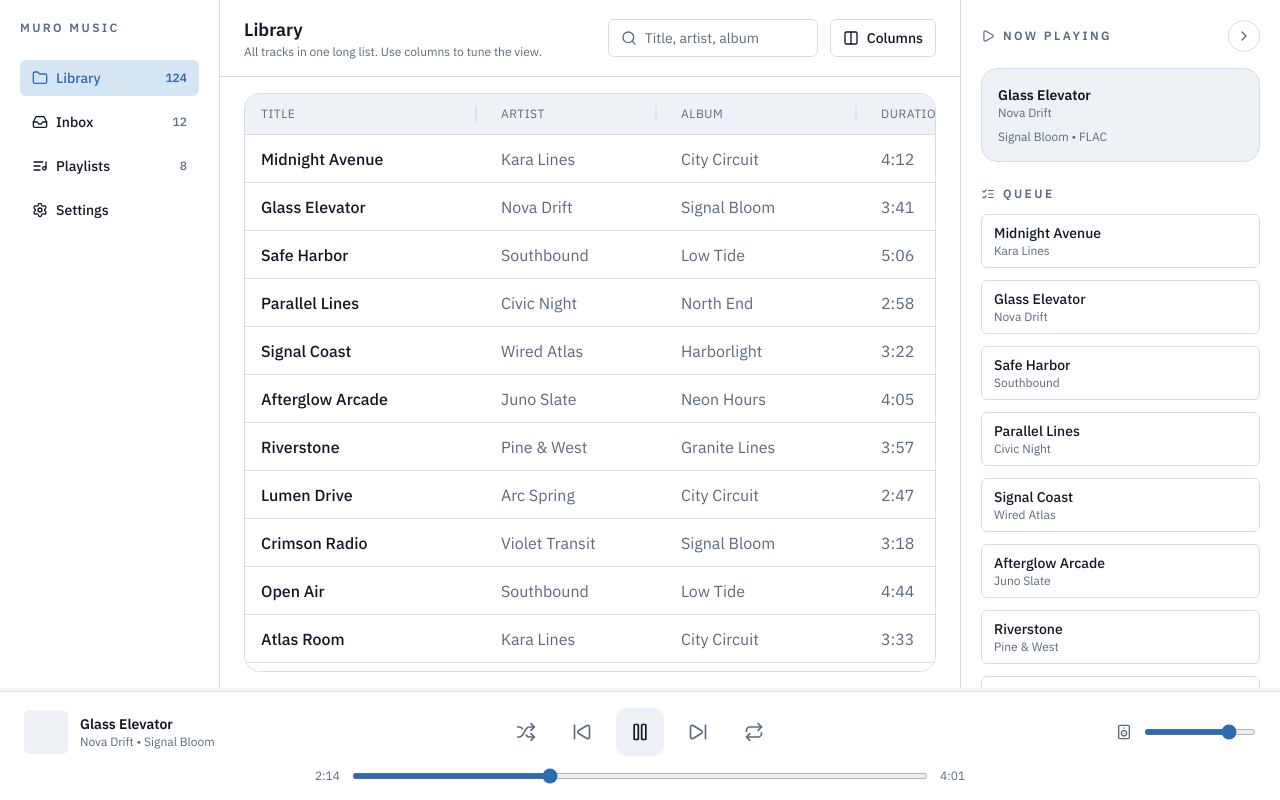
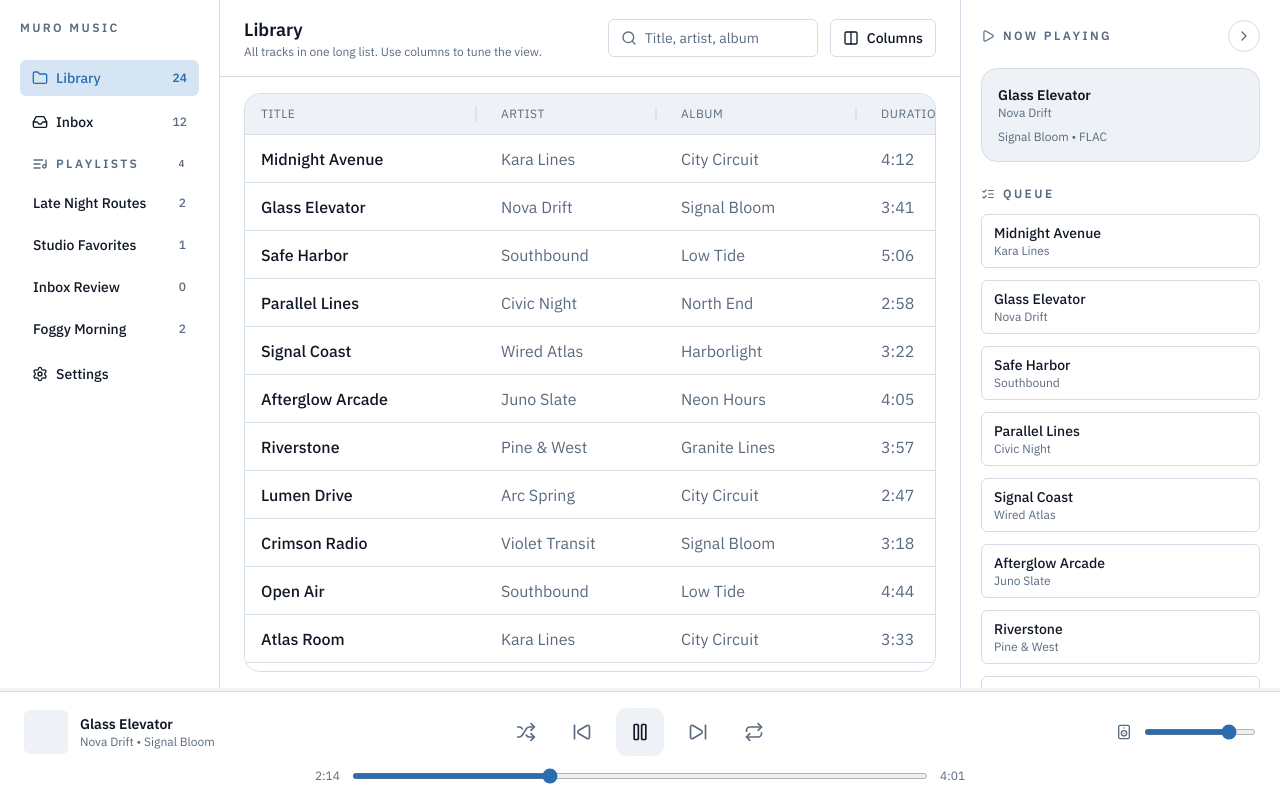
Before and after one commit to t-MURO/muro-music, a React (Vite) app: page / in a window 1280 px wide. Built offline with nearby package versions, Linux system fonts and the light colour scheme; the HTML template or start-up script is replaced by a standard one.

Commit message:
adds drag and drop of titles to playlist

```diff
--- a/src/App.tsx
+++ b/src/App.tsx
@@ -1,46 +1,33 @@
 import {
+  ChevronDown,
   ChevronLeft,
   ChevronRight,
-  ChevronDown,
   Columns2,
-  ListChecks,
   Folder,
   Inbox,
+  ListChecks,
   ListMusic,
   ListPlus,
+  Pause,
   Pencil,
   Play,
-  Pause,
+  Repeat,
+  Repeat1,
   Search,
   Settings,
   Shuffle,
-  Repeat,
-  Repeat1,
   SkipBack,
   SkipForward,
   Speaker,
   Trash2,
 } from "lucide-react";
-import { invoke } from "@tauri-apps/api/core";
-import { useVirtualizer, type VirtualItem } from "@tanstack/react-virtual";
-import { listen, type UnlistenFn } from "@tauri-apps/api/event";
-import { getCurrentWindow } from "@tauri-apps/api/window";
-import { createPortal } from "react-dom";
-import {
-  type DragEvent as ReactDragEvent,
-  useEffect,
-  useMemo,
-  useRef,
-  useState,
-} from "react";
-import {
-  type Locale,
-  type MessageKey,
-  isLocale,
-  localeOptions,
-  setLocale as setI18nLocale,
-  t,
-} from "./i18n";
+import {invoke} from "@tauri-apps/api/core";
+import {useVirtualizer, type VirtualItem} from "@tanstack/react-virtual";
+import {listen, type UnlistenFn} from "@tauri-apps/api/event";
+import {getCurrentWindow} from "@tauri-apps/api/window";
+import {createPortal} from "react-dom";
+import {type DragEvent as ReactDragEvent, useEffect, useMemo, useRef, useState,} from "react";
+import {isLocale, type Locale, localeOptions, type MessageKey, setLocale as setI18nLocale, t,} from "./i18n";
 
 const themes = [
   { id: "light", label: "Light" },
@@ -351,6 +338,29 @@ function App() {
   const [menuSelection, setMenuSelection] = useState<string[]>([]);
   const displayedTracks = isInbox ? tracks.slice(0, 4) : tracks;
   const [activeIndex, setActiveIndex] = useState<number | null>(null);
+  const [playlists, setPlaylists] = useState(() => [
+    { id: "p-01", name: "Late Night Routes", trackIds: ["t1", "t4"] },
+    { id: "p-02", name: "Studio Favorites", trackIds: ["t2"] },
+    { id: "p-03", name: "Inbox Review", trackIds: [] },
+    { id: "p-04", name: "Foggy Morning", trackIds: ["t3", "t6"] },
+  ]);
+  const [draggingPlaylistId, setDraggingPlaylistId] = useState<string | null>(
+    null
+  );
+  const [isInternalDrag, setIsInternalDrag] = useState(false);
+  const isInternalDragRef = useRef(false);
+  const suppressOverlayUntilRef = useRef(0);
+  const dragPayloadRef = useRef<string[]>([]);
+  const dragStartRef = useRef<{ x: number; y: number } | null>(null);
+  const dragCandidateRef = useRef<string[]>([]);
+  const [dragIndicator, setDragIndicator] = useState<
+    | {
+        x: number;
+        y: number;
+        count: number;
+      }
+    | null
+  >(null);
   const [sidebarWidth, setSidebarWidth] = useState(() => {
     if (typeof window === "undefined") {
       return 220;
@@ -541,6 +551,27 @@ function App() {
 
   const clampIndex = (index: number) =>
     Math.max(0, Math.min(displayedTracks.length - 1, index));
+  const isImportDragAllowed = () =>
+    !isInternalDragRef.current &&
+    Date.now() >= suppressOverlayUntilRef.current;
+
+  const handlePlaylistDrop = (playlistId: string, payload?: string[]) => {
+    const incoming = payload?.length ? payload : dragPayloadRef.current;
+    if (incoming.length === 0) {
+      return;
+    }
+
+    setPlaylists((current) =>
+      current.map((playlist) =>
+        playlist.id === playlistId
+          ? {
+              ...playlist,
+              trackIds: Array.from(new Set([...playlist.trackIds, ...incoming])),
+            }
+          : playlist
+      )
+    );
+  };
 
   useEffect(() => {
     if (activeIndex === null || displayedTracks.length === 0) {
@@ -683,12 +714,21 @@ function App() {
 
   useEffect(() => {
     const handleDragEnter = () => {
+      if (!isImportDragAllowed()) {
+        return;
+      }
       setIsDragging(true);
     };
     const handleDragLeave = () => {
+      if (!isImportDragAllowed()) {
+        return;
+      }
       setIsDragging(false);
     };
     const handleDragOver = (event: DragEvent) => {
+      if (!isImportDragAllowed()) {
+        return;
+      }
       event.preventDefault();
       setIsDragging(true);
     };
@@ -772,6 +812,93 @@ function App() {
 
     detailWidthRef.current = detailWidth;
   }, [detailCollapsed, detailWidth]);
+
+  useEffect(() => {
+    isInternalDragRef.current = isInternalDrag;
+  }, [isInternalDrag]);
+
+  useEffect(() => {
+    if (!isInternalDrag) {
+      document.body.style.userSelect = "";
+      return;
+    }
+
+    document.body.style.userSelect = "none";
+    return () => {
+      document.body.style.userSelect = "";
+    };
+  }, [isInternalDrag]);
+
+  useEffect(() => {
+    const handleMouseMove = (event: MouseEvent) => {
+      if (!dragStartRef.current) {
+        return;
+      }
+
+      const distance = Math.hypot(
+        event.clientX - dragStartRef.current.x,
+        event.clientY - dragStartRef.current.y
+      );
+
+      if (!isInternalDragRef.current && distance > 4) {
+        dragPayloadRef.current = dragCandidateRef.current;
+        setIsInternalDrag(true);
+        suppressOverlayUntilRef.current = Date.now() + 300;
+        setDragIndicator({
+          x: event.clientX,
+          y: event.clientY,
+          count: dragCandidateRef.current.length,
+        });
+      }
+
+      if (isInternalDragRef.current) {
+        setDragIndicator((current) =>
+          current
+            ? { ...current, x: event.clientX, y: event.clientY }
+            : {
+                x: event.clientX,
+                y: event.clientY,
+                count: dragPayloadRef.current.length,
+              }
+        );
+        const target = document
+          .elementFromPoint(event.clientX, event.clientY)
+          ?.closest?.("[data-playlist-target]") as HTMLElement | null;
+        setDraggingPlaylistId(
+          target ? target.getAttribute("data-playlist-target") : null
+        );
+      }
+    };
+
+    const handleMouseUp = (event: MouseEvent) => {
+      if (isInternalDragRef.current) {
+        const target = document
+          .elementFromPoint(event.clientX, event.clientY)
+          ?.closest?.("[data-playlist-target]") as HTMLElement | null;
+        const playlistId = target?.getAttribute("data-playlist-target") ?? "";
+        if (playlistId) {
+          handlePlaylistDrop(playlistId, dragPayloadRef.current);
+        }
+      }
+
+      dragStartRef.current = null;
+      dragCandidateRef.current = [];
+      dragPayloadRef.current = [];
+      setDragIndicator(null);
+      setDraggingPlaylistId(null);
+      setIsInternalDrag(false);
+      setIsDragging(false);
+      dragCounter.current = 0;
+    };
+
+    window.addEventListener("mousemove", handleMouseMove);
+    window.addEventListener("mouseup", handleMouseUp);
+    return () => {
+      window.removeEventListener("mousemove", handleMouseMove);
+      window.removeEventListener("mouseup", handleMouseUp);
+    };
+  }, []);
+
 
   useEffect(() => {
     let unlistenDrop: UnlistenFn | null = null;
@@ -798,15 +925,21 @@ function App() {
         const inferredType = rawType || (inferredPaths.length ? "drop" : "hover");
 
         if (["hover", "enter", "over", "dragover"].includes(inferredType)) {
+          if (isImportDragAllowed()) {
             setIsDragging(true);
+          }
           return;
         }
         if (["cancel", "leave", "dragleave"].includes(inferredType)) {
+          if (isImportDragAllowed()) {
             setIsDragging(false);
+          }
           return;
         }
         if (inferredType === "drop") {
+          if (isImportDragAllowed()) {
             setIsDragging(false);
+          }
           if (inferredPaths.length) {
             void handleImportPaths(inferredPaths);
           }
@@ -823,17 +956,23 @@ function App() {
         }
 
         unlistenDrop = await listen<unknown>("tauri://file-drop", (event) => {
+          if (isImportDragAllowed()) {
             setIsDragging(false);
+          }
           const paths = extractPaths(event.payload);
           if (paths.length) {
             void handleImportPaths(paths);
           }
         });
         unlistenHover = await listen("tauri://file-drop-hover", () => {
+          if (isImportDragAllowed()) {
             setIsDragging(true);
+          }
         });
         unlistenCancel = await listen("tauri://file-drop-cancelled", () => {
+          if (isImportDragAllowed()) {
             setIsDragging(false);
+          }
         });
       } catch (error) {
         console.error("Drag diagnostics: listener failed", error);
@@ -884,22 +1023,31 @@ function App() {
       onDragEnter={(event) => {
         event.preventDefault();
         dragCounter.current += 1;
+        if (isImportDragAllowed()) {
           setIsDragging(true);
+        }
       }}
       onDragLeave={(event) => {
         event.preventDefault();
         dragCounter.current = Math.max(0, dragCounter.current - 1);
         if (dragCounter.current === 0) {
+          if (isImportDragAllowed()) {
             setIsDragging(false);
           }
+        }
       }}
       onDragOver={(event) => {
-        event.preventDefault();
+        if (isImportDragAllowed()) {
+          event.preventDefault();
+        }
       }}
       onDrop={async (event) => {
         event.preventDefault();
         dragCounter.current = 0;
+        if (isImportDragAllowed()) {
           setIsDragging(false);
+        }
+        setIsInternalDrag(false);
         await handleDropImport(event);
       }}
     >
@@ -907,6 +1055,16 @@ function App() {
         <div className="pointer-events-none fixed inset-0 z-20 flex items-center justify-center bg-[rgba(15,23,42,0.35)]">
           <div className="rounded-[var(--radius-lg)] border border-[var(--accent)] bg-[var(--panel-bg)] px-6 py-4 text-sm font-semibold text-[var(--accent)] shadow-[var(--shadow-lg)]">
             Drop folders or audio files to import.
+          </div>
+        </div>
+      )}
+      {dragIndicator && isInternalDrag && (
+        <div
+          className="pointer-events-none fixed z-40"
+          style={{ left: dragIndicator.x + 16, top: dragIndicator.y + 12 }}
+        >
+          <div className="rounded-full bg-[var(--accent)] px-3 py-1 text-xs font-semibold text-white shadow-[var(--shadow-md)]">
+            {dragIndicator.count} track{dragIndicator.count === 1 ? "" : "s"}
           </div>
         </div>
       )}
@@ -966,7 +1124,7 @@ function App() {
                   isLibrary ? "font-semibold text-[var(--accent)]" : "text-[var(--text-muted)]"
                 }`}
               >
-                124
+                {tracks.length}
               </span>
             </button>
             <button
@@ -992,16 +1150,66 @@ function App() {
                 12
               </span>
             </button>
-            <button
-              className="flex w-full items-center justify-between rounded-[var(--radius-sm)] px-3 py-2 text-left font-medium text-[var(--text-primary)] transition-colors duration-[var(--motion-fast)] hover:bg-[var(--panel-muted)]"
-              type="button"
-            >
+            <div className="space-y-1">
+              <div className="flex items-center justify-between px-3 py-2 text-left text-xs font-semibold uppercase tracking-[0.2em] text-[var(--text-muted)]">
                 <span className="flex items-center gap-2">
                   <ListMusic className="h-4 w-4" />
                   {t("nav.playlists")}
                 </span>
-              <span className="text-xs text-[var(--text-muted)]">8</span>
-            </button>
+                <span className="text-[10px] text-[var(--text-muted)]">
+                  {playlists.length}
+                </span>
+              </div>
+              <div className="space-y-1">
+                {playlists.map((playlist) => {
+                  const isDropTarget = draggingPlaylistId === playlist.id;
+                  return (
+                    <button
+                      key={playlist.id}
+                      className={`flex w-full items-center justify-between rounded-[var(--radius-sm)] border px-3 py-2 text-left text-sm font-medium transition-colors duration-[var(--motion-fast)] ${
+                        isDropTarget
+                          ? "border-[var(--accent)] bg-[var(--accent-soft)] text-[var(--accent)]"
+                          : "border-transparent text-[var(--text-primary)] hover:bg-[var(--panel-muted)]"
+                      }`}
+                      onClick={() => setView("library")}
+                      onDragEnter={(event) => {
+                        event.preventDefault();
+                        setDraggingPlaylistId(playlist.id);
+                      }}
+                      onDragLeave={(event) => {
+                        event.preventDefault();
+                        setDraggingPlaylistId((current) =>
+                          current === playlist.id ? null : current
+                        );
+                      }}
+                      onDragOver={(event) => {
+                        event.preventDefault();
+                        setDraggingPlaylistId(playlist.id);
+                      }}
+                      onDrop={(event) => {
+                        event.preventDefault();
+                        event.stopPropagation();
+                        const data = event.dataTransfer.getData("text/plain");
+                        const payload = data
+                          ? data.split(",").map((item) => item.trim())
+                          : [];
+                        handlePlaylistDrop(playlist.id, payload);
+                        dragPayloadRef.current = [];
+                        setDraggingPlaylistId(null);
+                        setIsInternalDrag(false);
+                      }}
+                      data-playlist-target={playlist.id}
+                      type="button"
+                    >
+                      <span className="truncate">{playlist.name}</span>
+                      <span className="text-xs text-[var(--text-muted)]">
+                        {playlist.trackIds.length}
+                      </span>
+                    </button>
+                  );
+                })}
+              </div>
+            </div>
             <button
               className={`flex w-full items-center justify-between rounded-[var(--radius-sm)] px-3 py-2 text-left font-medium transition-colors duration-[var(--motion-fast)] ${
                 isSettings
@@ -1263,6 +1471,20 @@ function App() {
                               isMetaKey: event.metaKey || event.ctrlKey,
                               isShiftKey: event.shiftKey,
                             });
+                          }}
+                          onMouseDown={(event) => {
+                            const target = event.target as HTMLElement | null;
+                            if (target?.closest("button, input, select, textarea")) {
+                              return;
+                            }
+                            event.preventDefault();
+                            dragCandidateRef.current = selectedIds.has(track.id)
+                                ? Array.from(selectedIds)
+                                : [track.id];
+                            dragStartRef.current = {
+                              x: event.clientX,
+                              y: event.clientY,
+                            };
                           }}
                           onContextMenu={(event) => {
                             event.preventDefault();
```
Lines whose indentation alone changed are shown as unchanged.
